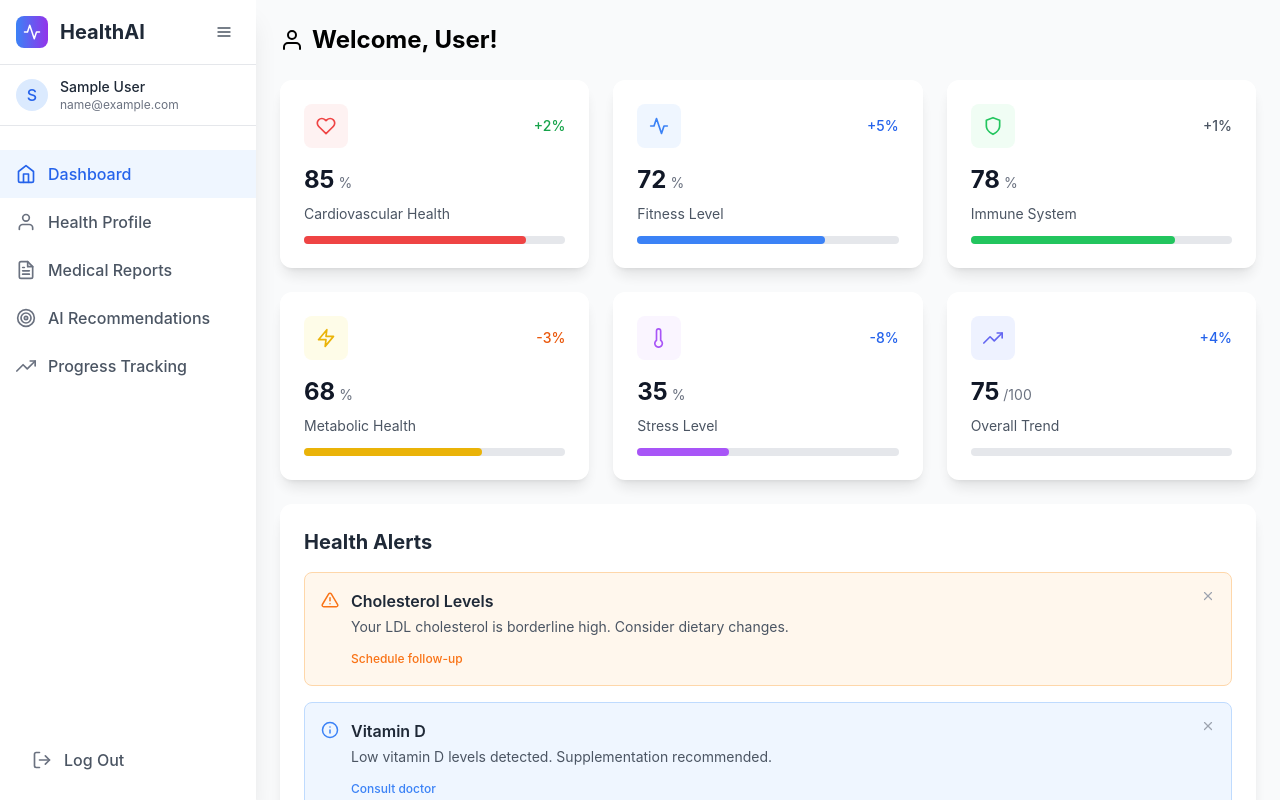
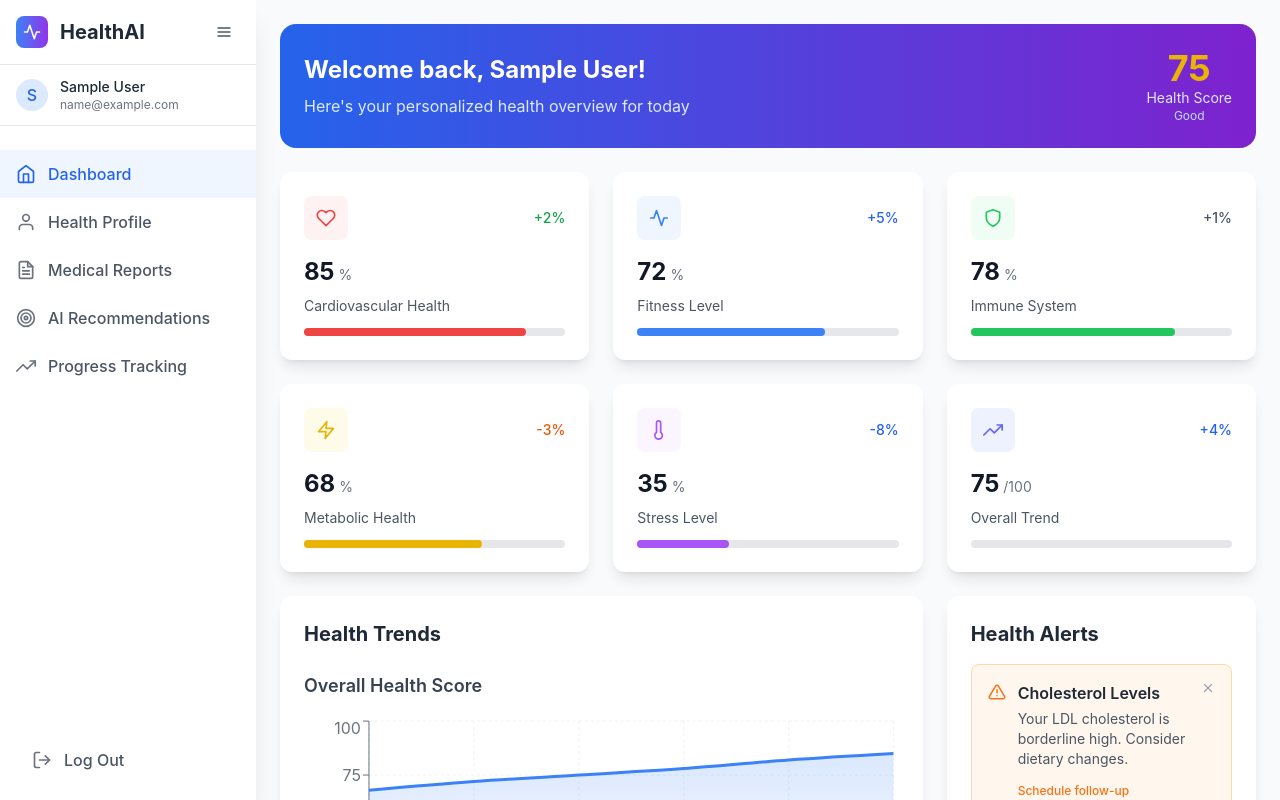
Before and after one commit to hemanthkumar525/Health, a React (Vite) app: page / in a window 1280 px wide. Shown: the top 800 px of the page. Built offline with nearby package versions, Linux system fonts and the light colour scheme; no server answers; the database is empty; sample sign-in values are in the browser's storage.

Commit message:
Update Dashboard.jsx

```diff
--- a/src/pages/Dashboard.jsx
+++ b/src/pages/Dashboard.jsx
@@ -8,110 +8,227 @@ import RiskAlerts from '../components/RiskAlerts';
 import QuickActions from '../components/QuickActions';
 import supabase from '../lib/supabase';
 
+const { FiUser, FiActivity, FiHeart, FiBrain, FiShield } = FiIcons;
+
 const Dashboard = ({ userProfile }) => {
+  const [healthScore, setHealthScore] = useState(0);
+  const [loading, setLoading] = useState(true);
   const [healthData, setHealthData] = useState(null);
   const [trendData, setTrendData] = useState([]);
-  const [healthScore, setHealthScore] = useState(75);
-  const [loading, setLoading] = useState(true);
 
   useEffect(() => {
-    const fetchDashboardData = async () => {
-      try {
+    // Simulate AI analysis and fetch data
+    const fetchData = async () => {
       setLoading(true);
 
-        if (userProfile?.id) {
-          // Fetch health profile from Supabase
-          const { data: profileData, error: profileError } = await supabase
-            .from('health_profiles')
+      try {
+        // Check if user is logged in and has a profile
+        if (userProfile?.user_id) {
+          // Fetch health metrics
+          const { data: metricsData, error: metricsError } = await supabase
+            .from('health_metrics')
             .select('*')
-            .eq('id', userProfile.id)
+            .eq('user_id', userProfile.user_id)
+            .order('recorded_at', { ascending: false })
+            .limit(30);
+
+          if (metricsError) throw metricsError;
+
+          // Process metrics for trend data
+          if (metricsData && metricsData.length > 0) {
+            // Transform metrics data into the format expected by charts
+            const processedTrends = processMetricsForTrends(metricsData);
+            setTrendData(processedTrends);
+          }
+
+          // Calculate health score based on profile data and metrics
+          const score = calculateHealthScore(userProfile, metricsData);
+          setHealthScore(score);
+
+          // Fetch any additional health data
+          const { data: healthData, error: healthError } = await supabase
+            .from('health_assessments')
+            .select('*')
+            .eq('user_id', userProfile.user_id)
+            .order('created_at', { ascending: false })
+            .limit(1)
             .single();
 
-          if (profileError) throw profileError;
-
-          if (profileData) {
-            setHealthData(profileData);
-            const score = calculateHealthScore(profileData, []);
-            setHealthScore(score);
+          if (healthError && healthError.code !== 'PGRST116') {
+            // Only throw if it's not a "no rows returned" error
+            throw healthError;
           }
 
-          // Fetch tracking data for trends
-          const { data: trackingData, error: trackingError } = await supabase
-            .from('tracking')
-            .select('*')
-            .eq('user_id', userProfile.id)
-            .order('logged_at', { ascending: false })
-            .limit(30);
-
-          if (trackingError && trackingError.code !== 'PGRST116') {
-            console.error('Error fetching tracking data:', trackingError);
-          }
-
-          if (trackingData && trackingData.length > 0) {
-            const processedTrends = processTrackingForTrends(trackingData);
-            setTrendData(processedTrends);
+          if (healthData) {
+            setHealthData(healthData);
           }
         } else {
-          setHealthScore(75); // fallback score if no profile
+          // No user profile, use demo data
+          setHealthScore(75); // Default score
         }
-      } catch (err) {
-        console.error('Error fetching dashboard data:', err);
+      } catch (error) {
+        console.error('Error fetching dashboard data:', error);
       } finally {
         setLoading(false);
       }
     };
 
-    fetchDashboardData();
+    fetchData();
   }, [userProfile]);
 
-  const calculateHealthScore = (profile, tracking) => {
-    let score = 75;
-    if (profile?.weight && profile?.height) {
-      const bmi = profile.weight / Math.pow(profile.height / 100, 2);
-      if (bmi >= 18.5 && bmi <= 24.9) score += 10;
+  const processMetricsForTrends = (metrics) => {
+    // Group metrics by day
+    const groupedByDay = {};
+
+    metrics.forEach(metric => {
+      const date = new Date(metric.recorded_at).toISOString().split('T')[0];
+      if (!groupedByDay[date]) {
+        groupedByDay[date] = [];
       }
-    return Math.min(score, 100);
+      groupedByDay[date].push(metric);
+    });
+
+    // Convert to array format expected by charts
+    return Object.keys(groupedByDay).map(date => {
+      const dayMetrics = groupedByDay[date];
+      const avgMetrics = {
+        date,
+        month: new Date(date).toLocaleString('default', { month: 'short' })
       };
 
-  const processTrackingForTrends = (trackingData) => {
-    const grouped = {};
-    trackingData.forEach(row => {
-      const dateKey = new Date(row.logged_at).toLocaleDateString();
-      if (!grouped[dateKey]) grouped[dateKey] = { date: dateKey };
-      grouped[dateKey][row.metric] = row.value;
+      // Calculate averages for each metric type
+      dayMetrics.forEach(metric => {
+        if (metric.weight) avgMetrics.weight = metric.weight;
+        if (metric.blood_pressure_systolic) avgMetrics.bloodPressure = metric.blood_pressure_systolic;
+        if (metric.blood_pressure_diastolic) avgMetrics.bloodPressureDia = metric.blood_pressure_diastolic;
+        if (metric.heart_rate) avgMetrics.heartRate = metric.heart_rate;
+        if (metric.steps) avgMetrics.steps = metric.steps;
+        if (metric.sleep_hours) avgMetrics.sleep = metric.sleep_hours;
       });
-    return Object.values(grouped).reverse();
+
+      return avgMetrics;
+    }).sort((a, b) => new Date(a.date) - new Date(b.date));
+  };
+
+  const calculateHealthScore = (profile, metrics) => {
+    let score = 100;
+
+    if (!profile) return 75; // Default score
+
+    // Age factor
+    if (profile.age > 60) score -= 10;
+    else if (profile.age > 40) score -= 5;
+
+    // Existing conditions
+    if (profile.existingConditions?.length > 0) {
+      score -= profile.existingConditions.length * 8;
+    }
+
+    // Lifestyle factors
+    if (profile.lifestyle?.smoking === 'yes' || profile.lifestyle?.smoking === 'daily') score -= 15;
+    if (profile.lifestyle?.smoking === 'occasional') score -= 8;
+    if (profile.lifestyle?.alcohol === 'heavy') score -= 10;
+    if (profile.lifestyle?.alcohol === 'moderate') score -= 5;
+    if (profile.lifestyle?.exercise === 'none') score -= 12;
+    if (profile.lifestyle?.exercise === 'light') score -= 6;
+
+    // Metrics factors - if available
+    if (metrics && metrics.length > 0) {
+      const latestMetric = metrics[0];
+
+      // Blood pressure
+      if (latestMetric.blood_pressure_systolic > 140) score -= 10;
+      else if (latestMetric.blood_pressure_systolic > 130) score -= 5;
+
+      // Heart rate
+      if (latestMetric.heart_rate > 100) score -= 8;
+      else if (latestMetric.heart_rate < 50) score -= 5;
+
+      // BMI calculation if weight and height available
+      if (latestMetric.weight && profile.height) {
+        const heightInMeters = profile.height / 100;
+        const bmi = latestMetric.weight / (heightInMeters * heightInMeters);
+
+        if (bmi > 30) score -= 15; // Obese
+        else if (bmi > 25) score -= 8; // Overweight
+        else if (bmi < 18.5) score -= 8; // Underweight
+      }
+    }
+
+    return Math.max(score, 20);
+  };
+
+  const getHealthScoreColor = (score) => {
+    if (score >= 80) return 'text-green-500';
+    if (score >= 60) return 'text-yellow-500';
+    return 'text-red-500';
+  };
+
+  const getHealthScoreLabel = (score) => {
+    if (score >= 80) return 'Excellent';
+    if (score >= 60) return 'Good';
+    if (score >= 40) return 'Fair';
+    return 'Needs Attention';
   };
 
   if (loading) {
     return (
-      <div className="flex justify-center items-center h-64">
-        <FiIcons.FiLoader className="animate-spin text-3xl text-gray-500" />
+      <div className="flex items-center justify-center h-full">
+        <motion.div
+          animate={{ rotate: 360 }}
+          transition={{ duration: 1, repeat: Infinity, ease: "linear" }}
+          className="w-8 h-8 border-2 border-blue-500 border-t-transparent rounded-full"
+        />
+        <span className="ml-3 text-gray-600">Analyzing your health data...</span>
       </div>
     );
   }
 
   return (
+    <div className="p-6 space-y-6 max-w-7xl mx-auto">
+      {/* Header */}
       <motion.div
+        className="bg-gradient-to-r from-blue-600 to-purple-700 rounded-2xl p-6 text-white"
         initial={{ opacity: 0, y: 20 }}
         animate={{ opacity: 1, y: 0 }}
-      className="p-6 space-y-6"
+        transition={{ delay: 0.1 }}
       >
-      <h1 className="text-2xl font-bold flex items-center">
-        <SafeIcon icon={FiIcons.FiUser} className="mr-2" />
-        Welcome, {healthData?.name || 'User'}!
+        <div className="flex items-center justify-between">
+          <div>
+            <h1 className="text-2xl font-bold mb-2">
+              Welcome back, {userProfile?.name || 'User'}!
             </h1>
+            <p className="text-blue-100">
+              Here's your personalized health overview for today
+            </p>
+          </div>
+          <div className="text-center">
+            <div className={`text-4xl font-bold ${getHealthScoreColor(healthScore)}`}>
+              {healthScore}
+            </div>
+            <div className="text-sm text-blue-100">Health Score</div>
+            <div className="text-xs text-blue-200">{getHealthScoreLabel(healthScore)}</div>
+          </div>
+        </div>
+      </motion.div>
 
-      <HealthKPIs profile={healthData} healthScore={healthScore} />
+      {/* KPIs Grid */}
+      <HealthKPIs userProfile={userProfile} healthScore={healthScore} />
 
-      {trendData.length > 0 && (
-        <HealthTrends data={trendData} />
-      )}
+      {/* Main Content Grid */}
+      <div className="grid grid-cols-1 lg:grid-cols-3 gap-6">
+        {/* Health Trends */}
+        <div className="lg:col-span-2">
+          <HealthTrends userProfile={userProfile} trendData={trendData.length > 0 ? trendData : undefined} />
+        </div>
 
-      <RiskAlerts profile={healthData} />
-
+        {/* Risk Alerts & Quick Actions */}
+        <div className="space-y-6">
+          <RiskAlerts userProfile={userProfile} />
           <QuickActions />
-    </motion.div>
+        </div>
+      </div>
+    </div>
   );
 };
 
```
Lines whose indentation alone changed are shown as unchanged.
